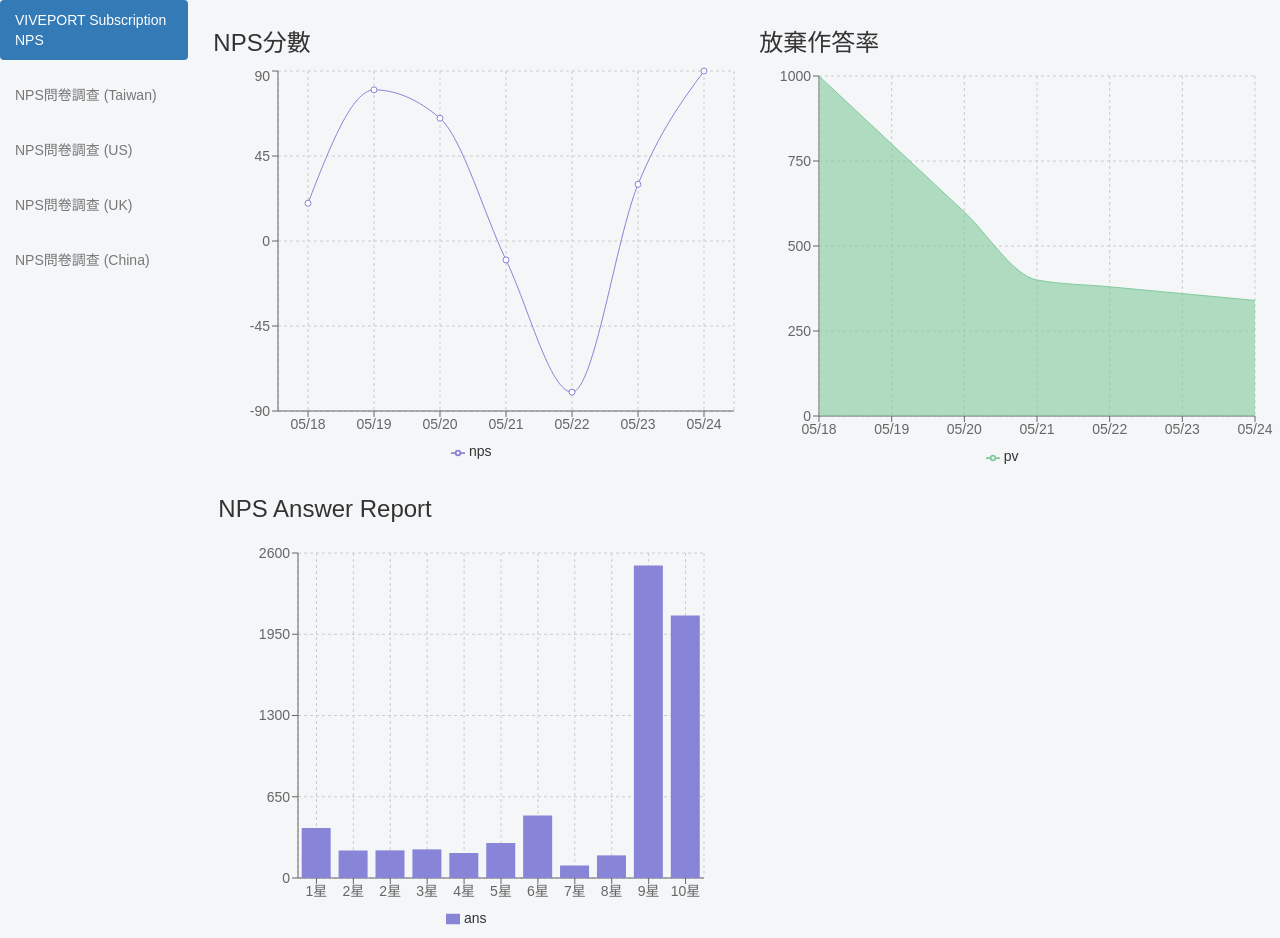
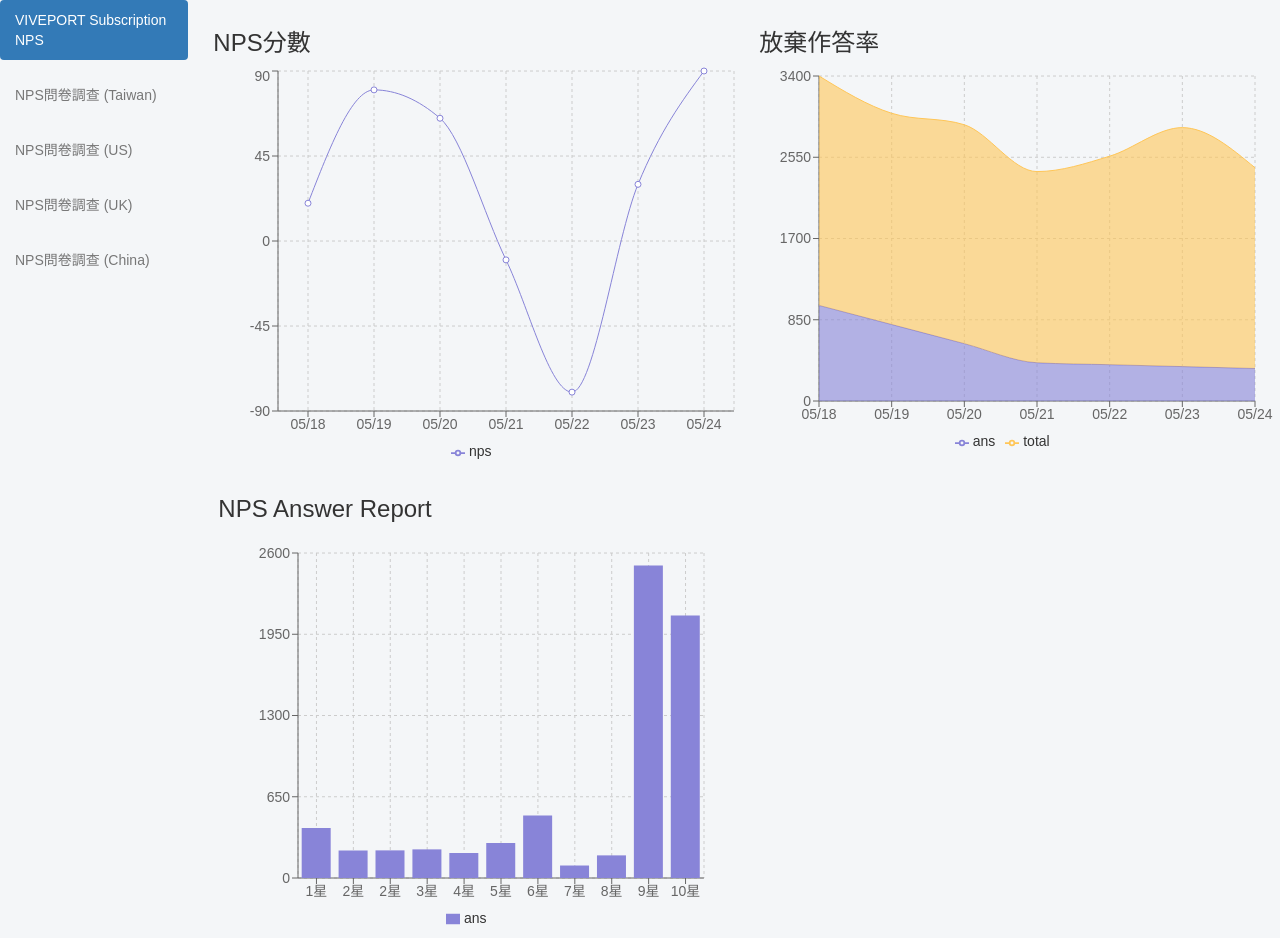
Before and after one commit to DavisChang/survey-anything, a React (Create React App) app: page /report in a window 1280 px wide. Built offline with nearby package versions, Linux system fonts and the light colour scheme.

Commit message:
New report 3

```diff
--- a/src/Pages/Report/Report.js
+++ b/src/Pages/Report/Report.js
@@ -7,13 +7,13 @@ import { Route, Link } from "react-router-dom";
 import './Report.css';
 
 const data = [
-  {name: moment().format('MM/DD'), nps: 20, pv: 1000, amt: 2400},
-  {name: moment().add(1, 'd').format('MM/DD'), nps: 80, pv: 800, amt: 2210},
-  {name: moment().add(2, 'd').format('MM/DD'), nps: 65, pv: 600, amt: 2290},
-  {name: moment().add(3, 'd').format('MM/DD'), nps: -10, pv: 400, amt: 2000},
-  {name: moment().add(4, 'd').format('MM/DD'), nps: -80, pv: 380, amt: 2181},
-  {name: moment().add(5, 'd').format('MM/DD'), nps: 30, pv: 360, amt: 2500},
-  {name: moment().add(6, 'd').format('MM/DD'), nps: 90, pv: 340, amt: 2100},
+  {name: moment().format('MM/DD'), nps: 20, ans: 1000, total: 2400},
+  {name: moment().add(1, 'd').format('MM/DD'), nps: 80, ans: 800, total: 2210},
+  {name: moment().add(2, 'd').format('MM/DD'), nps: 65, ans: 600, total: 2290},
+  {name: moment().add(3, 'd').format('MM/DD'), nps: -10, ans: 400, total: 2000},
+  {name: moment().add(4, 'd').format('MM/DD'), nps: -80, ans: 380, total: 2181},
+  {name: moment().add(5, 'd').format('MM/DD'), nps: 30, ans: 360, total: 2500},
+  {name: moment().add(6, 'd').format('MM/DD'), nps: 90, ans: 340, total: 2100},
 ];
 
 const data2 = [
@@ -76,7 +76,8 @@ const Report = ({ match }) => (
               <YAxis/>
               <Tooltip/>
               <Legend />
-              <Area type='monotone' dataKey='pv' stackId="1" stroke='#82ca9d' fill='#82ca9d' />
+                <Area type='monotone' dataKey='ans' stackId="1" stroke='#8884d8' fill='#8884d8' />
+                <Area type='monotone' dataKey='total' stackId="1" stroke='#ffc658' fill='#ffc658' />
             </AreaChart>
           </ResponsiveContainer>
         </Col>
```
